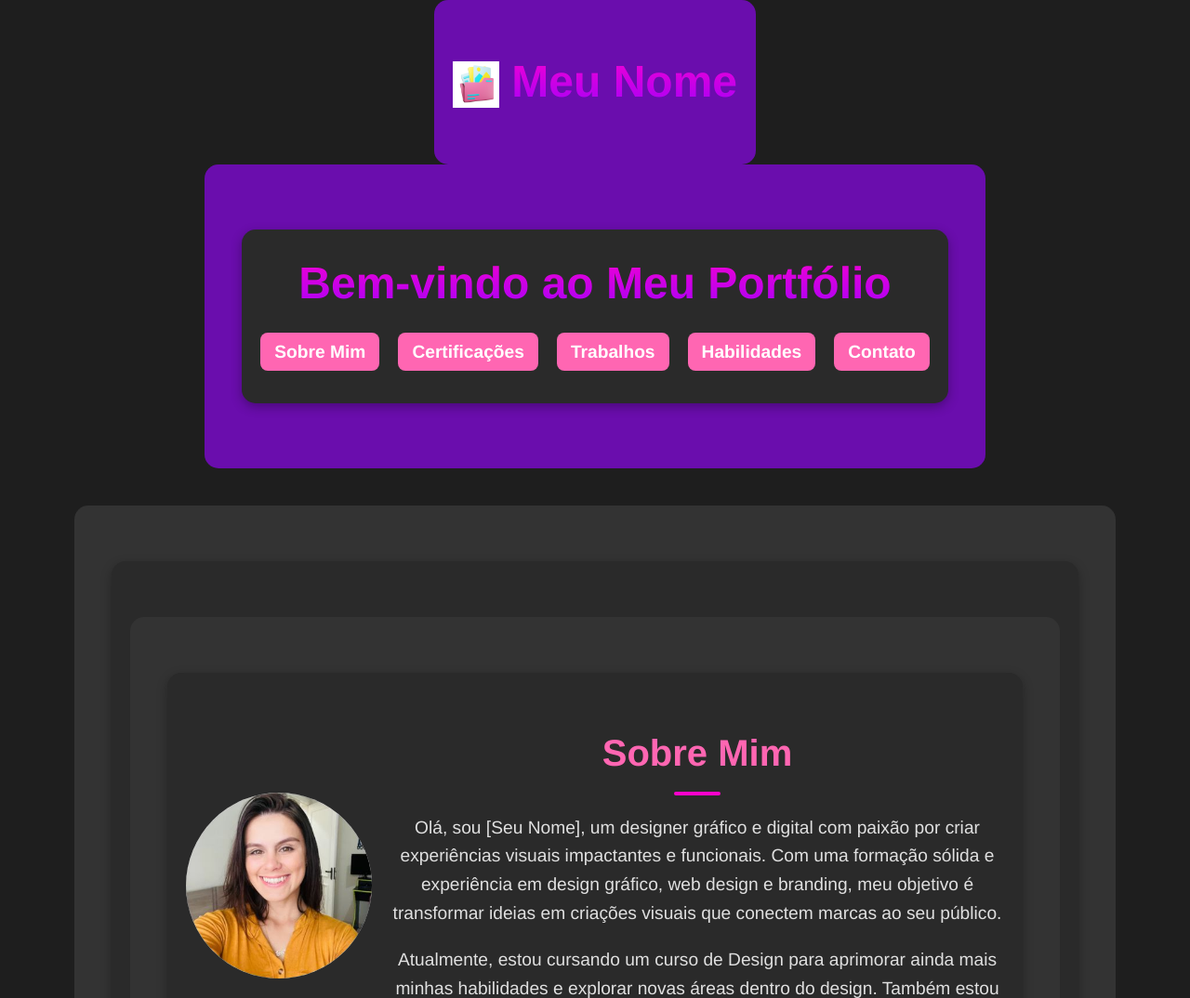
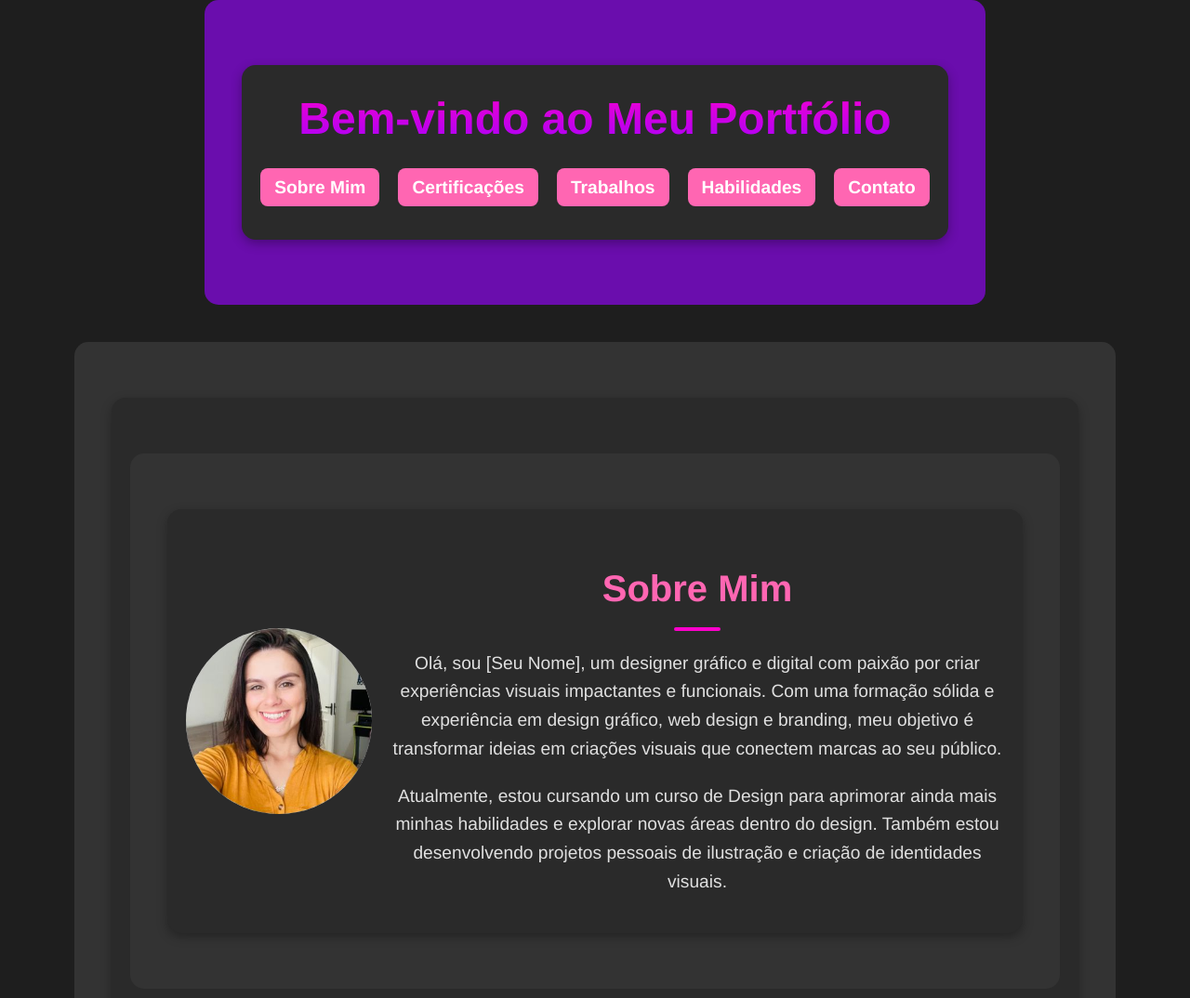
Before and after one commit to jesscatt/Portf-lio, a plain HTML site: page index.html in a window 1280 px wide. Shown: the top 1074 px of the page at 93% size. Drawn offline with Linux system fonts and the light colour scheme; files whose address does not match are found by name.

Commit message:
Update index.html

```diff
--- a/index.html
+++ b/index.html
@@ -4,17 +4,10 @@
     <meta charset="UTF-8">
     <meta name="viewport" content="width=device-width, initial-scale=1.0">
     <title>Meu Portfólio</title>
+    <link rel="icon" href="imagens/Suporte de TI.png" type="image/x-icon"> <!-- ou favicon.png -->
     <link rel="stylesheet" href="styles.css">
 </head>
-<body>
-    <header>
-        <h1>
-            <img src="imagens/Suporte de TI.png" alt="Logotipo" style="height: 50px; vertical-align: middle;">
-            Meu Nome
-        </h1>
-    </header>
-    <!-- O resto do conteúdo do seu portfólio -->
-</body>
+
 </html>
 
 <body>
```
